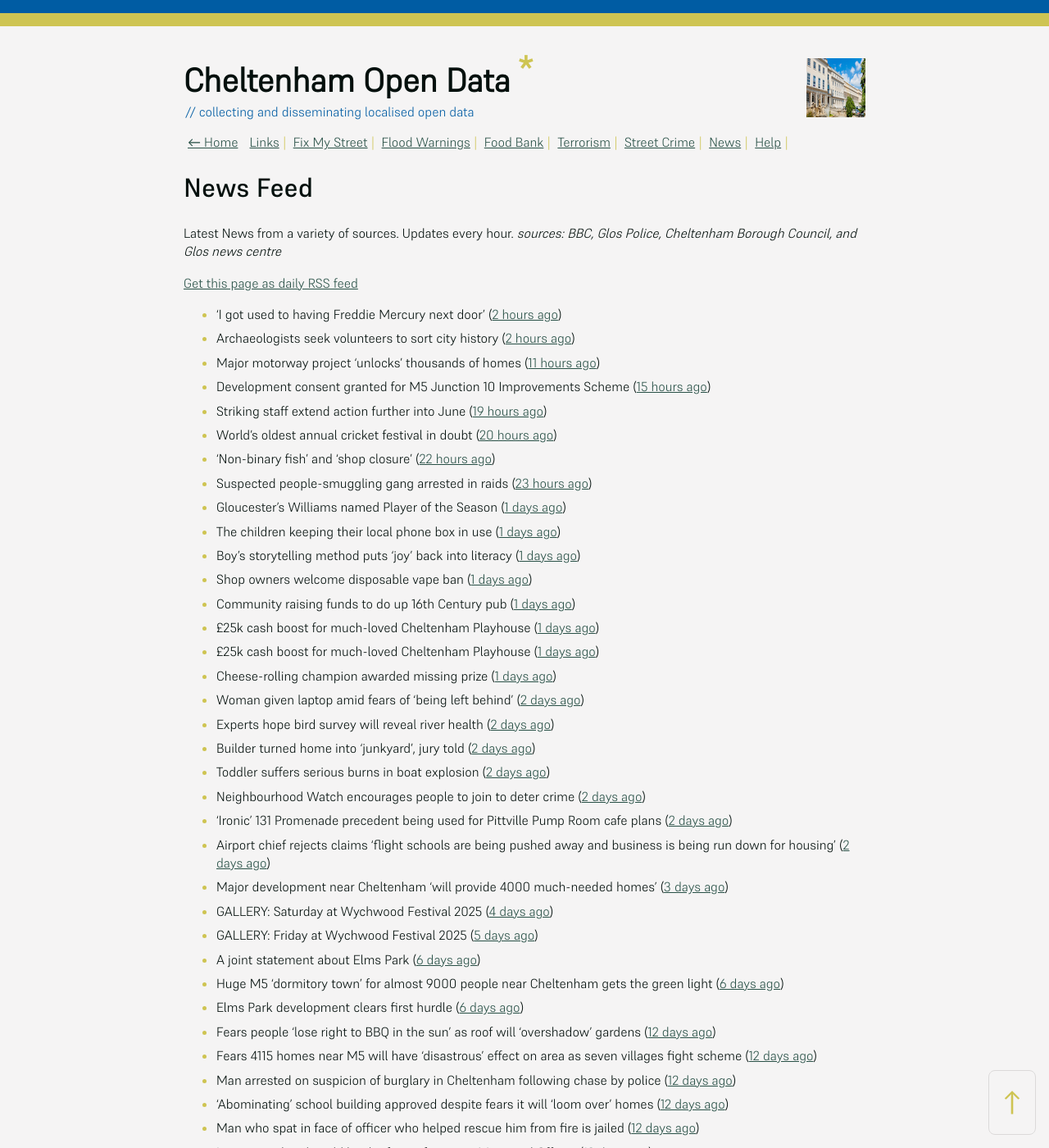
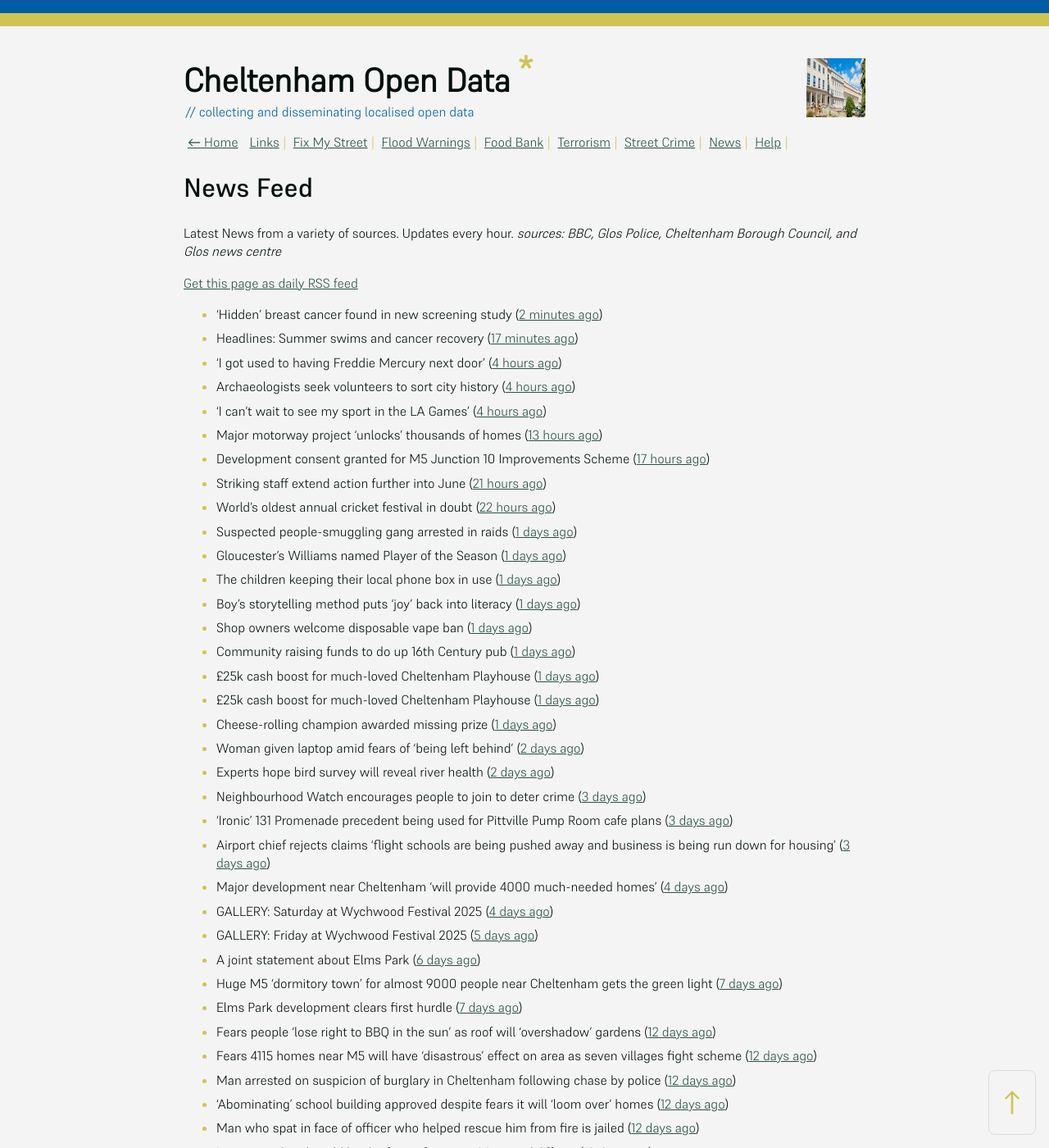
Before and after one commit to mat-0/cheltenham-open-data, a Jekyll site: the page built from _pages/news.md, in a window 1280 px wide and 1400 px high. Shown: the whole window at 82% size. Built offline with Jekyll 4.4.1, drawn with Linux system fonts in a browser that asks for light colours; some of the changed text lies outside the part shown.

Commit message:
Updated 2025-06-05 09:58:02

```diff
--- a/_pages/news.md
+++ b/_pages/news.md
@@ -12,14 +12,16 @@ _sources: BBC, Glos Police, Cheltenham Borough Council, and Glos news centre_
 [Get this page as daily RSS feed](/daily.rss)
 
 <!-- news_marker starts -->
-- 'I got used to having Freddie Mercury next door' ([2 hours ago](https://www.bbc.com/news/articles/cp8ydj0kplyo))
-- Archaeologists seek volunteers to sort city history ([2 hours ago](https://www.bbc.com/news/articles/cgj8z5vj2n4o))
-- Major motorway project 'unlocks' thousands of homes ([11 hours ago](https://www.bbc.com/news/articles/cvgnz6eyr22o))
-- Development consent granted for M5 Junction 10 Improvements Scheme ([15 hours ago](https://gloucesternewscentre.co.uk/development-consent-granted-for-m5-junction-10-improvements-scheme/))
-- Striking staff extend action further into June ([19 hours ago](https://www.bbc.com/news/articles/cz9y0dnl0k3o))
-- World's oldest annual cricket festival in doubt ([20 hours ago](https://www.bbc.com/news/articles/cvgvlx1ve79o))
-- 'Non-binary fish' and 'shop closure' ([22 hours ago](https://www.bbc.com/news/articles/c787lp1npgjo))
-- Suspected people-smuggling gang arrested in raids ([23 hours ago](https://www.bbc.com/news/articles/cx2j67x49pwo))
+- 'Hidden' breast cancer found in new screening study ([2 minutes ago](https://www.bbc.com/news/articles/cd90g95q8v0o))
+- Headlines: Summer swims and cancer recovery ([17 minutes ago](https://www.bbc.com/news/articles/ckgxpzv9r41o))
+- 'I got used to having Freddie Mercury next door' ([4 hours ago](https://www.bbc.com/news/articles/cp8ydj0kplyo))
+- Archaeologists seek volunteers to sort city history ([4 hours ago](https://www.bbc.com/news/articles/cgj8z5vj2n4o))
+- 'I can't wait to see my sport in the LA Games' ([4 hours ago](https://www.bbc.com/news/articles/cjdz8yyl92ro))
+- Major motorway project 'unlocks' thousands of homes ([13 hours ago](https://www.bbc.com/news/articles/cvgnz6eyr22o))
+- Development consent granted for M5 Junction 10 Improvements Scheme ([17 hours ago](https://gloucesternewscentre.co.uk/development-consent-granted-for-m5-junction-10-improvements-scheme/))
+- Striking staff extend action further into June ([21 hours ago](https://www.bbc.com/news/articles/cz9y0dnl0k3o))
+- World's oldest annual cricket festival in doubt ([22 hours ago](https://www.bbc.com/news/articles/cvgvlx1ve79o))
+- Suspected people-smuggling gang arrested in raids ([1 days ago](https://www.bbc.com/news/articles/cx2j67x49pwo))
 - Gloucester's Williams named Player of the Season ([1 days ago](https://www.bbc.com/sport/rugby-union/articles/c1kvr1gerj3o))
 - The children keeping their local phone box in use ([1 days ago](https://www.bbc.com/news/articles/c1dekpd164no))
 - Boy's storytelling method puts 'joy' back into literacy ([1 days ago](https://www.bbc.com/news/articles/c6268ykxkdno))
@@ -30,17 +32,15 @@ _sources: BBC, Glos Police, Cheltenham Borough Council, and Glos news centre_
 - Cheese-rolling champion awarded missing prize ([1 days ago](https://www.bbc.com/news/articles/clyzjzkz2v1o))
 - Woman given laptop amid fears of 'being left behind' ([2 days ago](https://www.bbc.com/news/articles/cy8nvm5v5ymo))
 - Experts hope bird survey will reveal river health ([2 days ago](https://www.bbc.com/news/articles/c9wgv0dy485o))
-- Builder turned home into 'junkyard', jury told ([2 days ago](https://www.bbc.com/news/articles/c7v7jqygvlpo))
-- Toddler suffers serious burns in boat explosion ([2 days ago](https://www.bbc.com/news/articles/c1j5k49zg9yo))
-- Neighbourhood Watch encourages people to join to deter crime ([2 days ago](https://gloucesternewscentre.co.uk/neighbourhood-watch-encourages-people-to-join-to-deter-crime/))
-- ‘Ironic’ 131 Promenade precedent being used for Pittville Pump Room cafe plans ([2 days ago](https://gloucesternewscentre.co.uk/ironic-131-promenade-precedent-being-used-for-pittville-pump-room-cafe-plans/))
-- Airport chief rejects claims ‘flight schools are being pushed away and business is being run down for housing’ ([2 days ago](https://gloucesternewscentre.co.uk/airport-chief-rejects-claims-flight-schools-are-being-pushed-away-and-business-is-being-run-down-for-housing/))
-- Major development near Cheltenham ‘will provide 4000 much-needed homes’ ([3 days ago](https://gloucesternewscentre.co.uk/major-development-near-cheltenham-will-provide-4000-much-needed-homes/))
+- Neighbourhood Watch encourages people to join to deter crime ([3 days ago](https://gloucesternewscentre.co.uk/neighbourhood-watch-encourages-people-to-join-to-deter-crime/))
+- ‘Ironic’ 131 Promenade precedent being used for Pittville Pump Room cafe plans ([3 days ago](https://gloucesternewscentre.co.uk/ironic-131-promenade-precedent-being-used-for-pittville-pump-room-cafe-plans/))
+- Airport chief rejects claims ‘flight schools are being pushed away and business is being run down for housing’ ([3 days ago](https://gloucesternewscentre.co.uk/airport-chief-rejects-claims-flight-schools-are-being-pushed-away-and-business-is-being-run-down-for-housing/))
+- Major development near Cheltenham ‘will provide 4000 much-needed homes’ ([4 days ago](https://gloucesternewscentre.co.uk/major-development-near-cheltenham-will-provide-4000-much-needed-homes/))
 - GALLERY: Saturday at Wychwood Festival 2025 ([4 days ago](https://gloucesternewscentre.co.uk/gallery-saturday-at-wychwood-festival-2025/))
 - GALLERY: Friday at Wychwood Festival 2025 ([5 days ago](https://gloucesternewscentre.co.uk/gallery-friday-at-wychwood-festival-2025/))
 - A joint statement about Elms Park ([6 days ago](https://www.cheltenham.gov.uk/news/article/3015/a_joint_statement_about_elms_park))
-- Huge M5 ‘dormitory town’ for almost 9000 people near Cheltenham gets the green light ([6 days ago](https://gloucesternewscentre.co.uk/huge-m5-dormitory-town-for-almost-9000-people-near-cheltenham-gets-the-green-light/))
-- Elms Park development clears first hurdle ([6 days ago](https://gloucesternewscentre.co.uk/elms-park-development-clears-first-hurdle/))
+- Huge M5 ‘dormitory town’ for almost 9000 people near Cheltenham gets the green light ([7 days ago](https://gloucesternewscentre.co.uk/huge-m5-dormitory-town-for-almost-9000-people-near-cheltenham-gets-the-green-light/))
+- Elms Park development clears first hurdle ([7 days ago](https://gloucesternewscentre.co.uk/elms-park-development-clears-first-hurdle/))
 - Fears people ‘lose right to BBQ in the sun’ as roof will ‘overshadow’ gardens ([12 days ago](https://gloucesternewscentre.co.uk/fears-people-lose-right-to-bbq-in-the-sun-as-roof-will-overshadow-gardens/))
 - Fears 4115 homes near M5 will have ‘disastrous’ effect on area as seven villages fight scheme ([12 days ago](https://gloucesternewscentre.co.uk/fears-4115-homes-near-m5-will-have-disastrous-effect-on-area-as-seven-villages-fight-scheme/))
 - Man arrested on suspicion of burglary in Cheltenham following chase by police ([12 days ago](https://gloucesternewscentre.co.uk/man-arrested-on-suspicion-of-burglary-in-cheltenham-following-chase-by-police/))
```
Also changed, not shown: other parts of _pages/news.md (+3 -3 lines), _data/flood.json (+4 -4 lines), _pages/fix-my-street.md (+3 -3 lines), index.md (+5 -5 lines).
